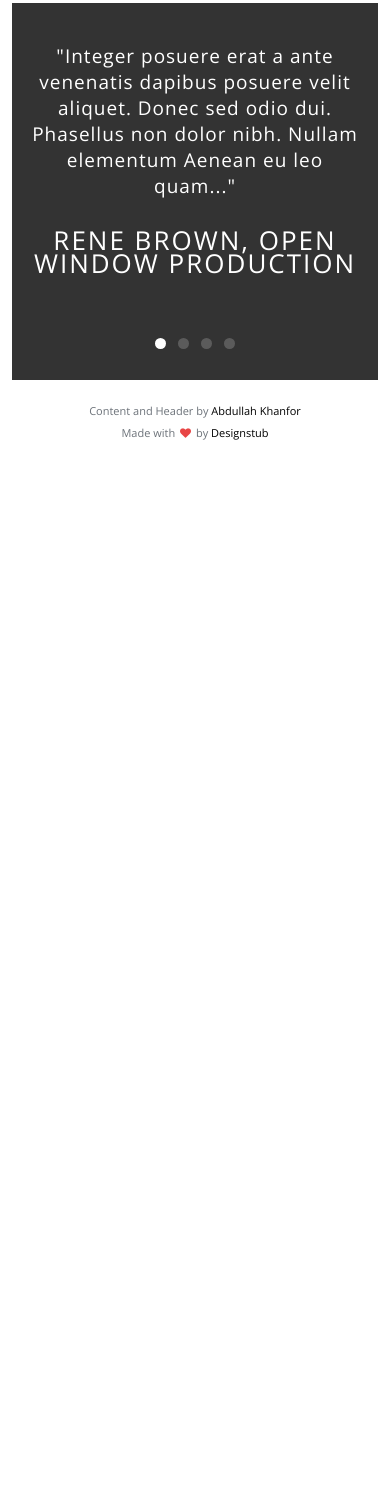
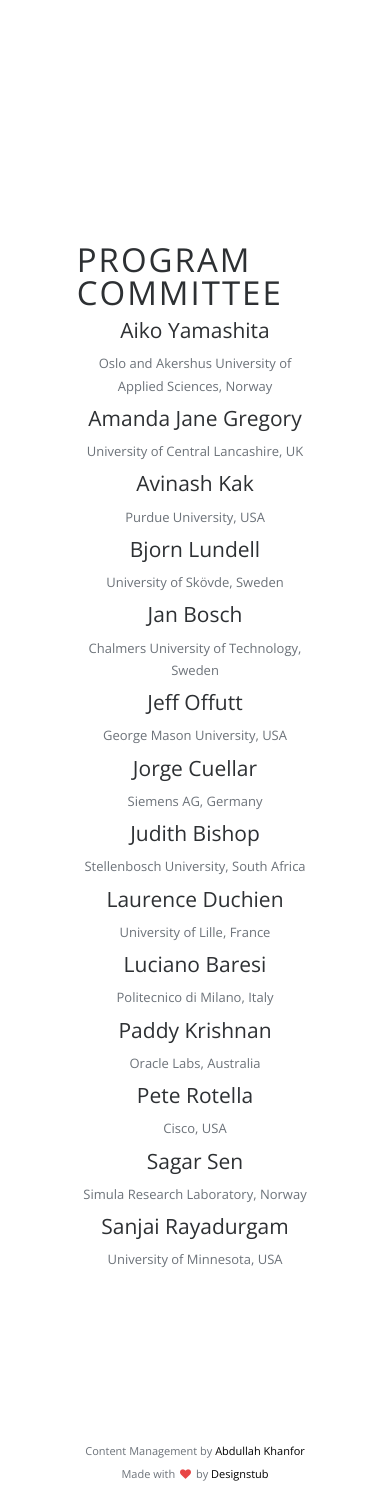
Before and after one commit to serip2018/serip2018.github.io, a plain HTML site: page index.html in a window 390 px wide. Shown: the part 7241-8729 px from the top of the page. Before the commit the page ends 7723 px from the top, so only its background shows below. Drawn offline with nearby package versions, Linux system fonts and the light colour scheme.

Commit message:
update index.html

```diff
--- a/index.html
+++ b/index.html
@@ -5,7 +5,7 @@
 <meta charset="utf-8">
 <meta name="description" content="">
 <meta name="viewport" content="width=device-width, initial-scale=1">
-<title>SER&IP - Software Engineering and Industrial Practice 2018 </title>
+<title>SER&amp;IP - Software Engineering and Industrial Practice 2018 </title>
 <link rel="stylesheet" href="css/bootstrap.min.css">
 <link rel="stylesheet" href="css/flexslider.css">
 <link rel="stylesheet" href="css/main.css">
@@ -28,7 +28,6 @@
 		  <li><a href="#topics">Submissions</a></li>
           <li><a href="#organizers">Organizers</a></li>
 		  <li><a href="#committee">Committee</a></li>
-		  <li><a href="#testimonials">Program</a></li>
         </ul>
       </nav>
       <a href="#" class="nav-toggle">Menu<span></span></a> </div>
@@ -123,7 +122,7 @@ The accepted workshop papers, both regular and short, and two page extended abst
         <div class="organizers-content">
           <h5 align="center">Rakesh Shukla</h5>
           <p align="center"><img src="images/organizers/rakesh_shukla.jpg" class="img-circle" />
-		  <br>Creating Innovators, India
+		  <br><br>Creating Innovators, India
 		  </p>
         </div>
       </div>
@@ -131,21 +130,21 @@ The accepted workshop papers, both regular and short, and two page extended abst
         <div class="organizers-content">
           <h5 align="center">Dusica Marijan</h5>
           <p align="center"><img src="images/organizers/dusica_marijan.jpg" class="img-circle" />
-		  <br>Simula Research Laboratory, Norway</p>
+		  <br><br>Simula Research Laboratory, Norway</p>
         </div>
       </div>
 	  <div class="col-md-3 col-sm-6">
         <div class="organizers-content">
           <h5 align="center">Markus Borg</h5>
           <p align="center"><img src="images/organizers/markus_borg.jpg" class="img-circle" />
-		  <br>RISE SICS AB, Sweden</p>
+		  <br><br>RISE SICS AB, Sweden</p>
         </div>
       </div>
 	  <div class="col-md-3 col-sm-6">
         <div class="organizers-content">
           <h5 align="center">Ye Yang</h5>
           <p align="center"><img src="images/organizers/ye_yang.jpg" class="img-circle" />
-		  <br>Stevens Institute of Technology, USA</p>
+		  <br><br>Stevens Institute of Technology, USA</p>
         </div>
       </div>
     </div>
@@ -193,58 +192,55 @@ The accepted workshop papers, both regular and short, and two page extended abst
     </div>
   </div>
 </section>
-<!-- Organizers Section -->
+<!-- Committee Section -->
 
-<!-- Testimonials section -->
-<section id="testimonials" class="section testimonials no-padding">
+<!-- Program Section -->
+<section id="committee" class="section committee">
   <div class="container-fluid">
-    <div class="row no-gutter">
-      <div class="flexslider">
-        <ul class="slides">
-          <li>
-            <div class="col-md-12">
-              <blockquote>
-                <h1>"Integer posuere erat a ante venenatis dapibus posuere velit aliquet. Donec sed odio dui. Phasellus non dolor nibh. Nullam elementum Aenean eu leo quam..." </h1>
-                <p>Rene Brown, Open Window production</p>
-              </blockquote>
-            </div>
-          </li>
-          <li>
-            <div class="col-md-12">
-              <blockquote>
-                <h1>"Cras dictum tellus dui, vitae sollicitudin ipsum. Phasellus non dolor nibh. Nullam elementum tellus pretium feugiat shasellus non dolor nibh. Nullam elementum tellus pretium feugiat." </h1>
-                <p>Brain Rice, Lexix Private Limited.</p>
-              </blockquote>
-            </div>
-          </li>
-          <li>
-            <div class="col-md-12">
-              <blockquote>
-                <h1>"Cras mattis consectetur purus sit amet fermentum. Donec sed odio dui. Aenean lacinia bibendum nulla sed consectetur...." </h1>
-                <p>Andi Simond, Global Corporate Inc</p>
-              </blockquote>
-            </div>
-          </li>
-          <li>
-            <div class="col-md-12">
-              <blockquote>
-                <h1>"Lorem ipsum dolor sit amet, consectetur adipiscing elitPhasellus non dolor nibh. Nullam elementum tellus pretium feugiat. Cras dictum tellus dui sollcitudin." </h1>
-                <p>Kristy Gabbor, Martix Media</p>
-              </blockquote>
-            </div>
-          </li>
-        </ul>
+    <div class="row">
+      <div class="col-md-12 col-sm-6">
+        <div class="committee-content">
+		  <h4>Program Committee</h4>
+          <h5 align="center">Aiko Yamashita</h5>
+          <p align="center">Oslo and Akershus University of Applied Sciences, Norway</p>
+		  <h5 align="center">Amanda Jane Gregory</h5>
+          <p align="center">University of Central Lancashire, UK</p>
+		  <h5 align="center">Avinash Kak</h5>
+          <p align="center">Purdue University, USA</p>
+		  <h5 align="center">Bjorn Lundell</h5>
+          <p align="center">University of Skövde, Sweden</p>
+		  <h5 align="center">Jan Bosch</h5>
+          <p align="center">Chalmers University of Technology, Sweden</p>
+		  <h5 align="center">Jeff Offutt</h5>
+          <p align="center">George Mason University, USA</p>
+		  <h5 align="center">Jorge Cuellar</h5>
+          <p align="center">Siemens AG, Germany</p>
+		  <h5 align="center">Judith Bishop</h5>
+          <p align="center">Stellenbosch University, South Africa</p>
+		  <h5 align="center">Laurence Duchien</h5>
+          <p align="center">University of Lille, France</p>
+		  <h5 align="center">Luciano Baresi</h5>
+          <p align="center">Politecnico di Milano, Italy</p>
+		  <h5 align="center">Paddy Krishnan</h5>
+          <p align="center">Oracle Labs, Australia</p>
+		  <h5 align="center">Pete Rotella</h5>
+          <p align="center">Cisco, USA</p>
+		  <h5 align="center">Sagar Sen</h5>
+          <p align="center">Simula Research Laboratory, Norway</p>
+		  <h5 align="center">Sanjai Rayadurgam</h5>
+          <p align="center">University of Minnesota, USA</p>
+        </div>
       </div>
     </div>
   </div>
 </section>
-<!-- Testimonials section -->
+<!-- Committee Section -->
 
 <!-- footer section -->
 <footer id="contact" class="footer">
   <div class="container-fluid">
     <div class="col-md-12 center">
-      <p align="center">Content and Header by <a href="http://personal.stevens.edu/~akhanfor/" target="_blank">Abdullah Khanfor</a><br>
+      <p align="center">Content Management by <a href="http://personal.stevens.edu/~akhanfor/" target="_blank">Abdullah Khanfor</a><br>
         Made with <i class="fa fa-heart pulse"></i> by <a href="http://www.designstub.com/" target="_blank">Designstub</a></p>
     </div>
   </div>
```
